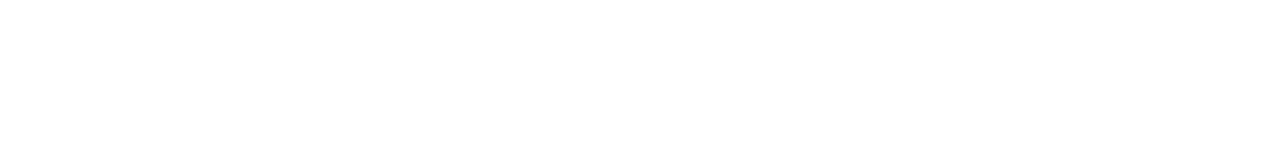
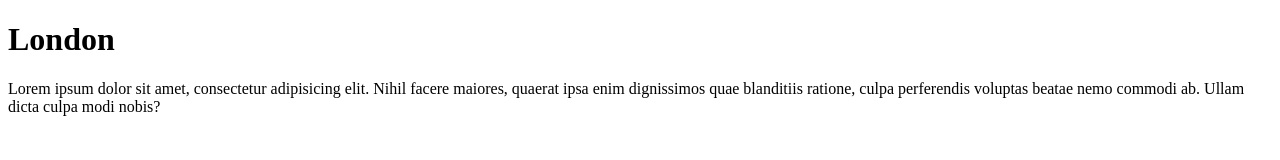
Before and after one commit to pataruco/ga-intro-to-code-workshop, a plain HTML site: page index.html in a window 1280 px wide. Drawn offline with Linux system fonts and the light colour scheme.

Commit message:
Scaffold html

```diff
--- a/index.html
+++ b/index.html
@@ -9,7 +9,15 @@
 
   <body>
     <header></header>
-    <main></main>
+    <main>
+      <h1>London</h1>
+      <p>
+        Lorem ipsum dolor sit amet, consectetur adipisicing elit. Nihil facere
+        maiores, quaerat ipsa enim dignissimos quae blanditiis ratione, culpa
+        perferendis voluptas beatae nemo commodi ab. Ullam dicta culpa modi
+        nobis?
+      </p>
+    </main>
     <footer></footer>
   </body>
 </html>
```
